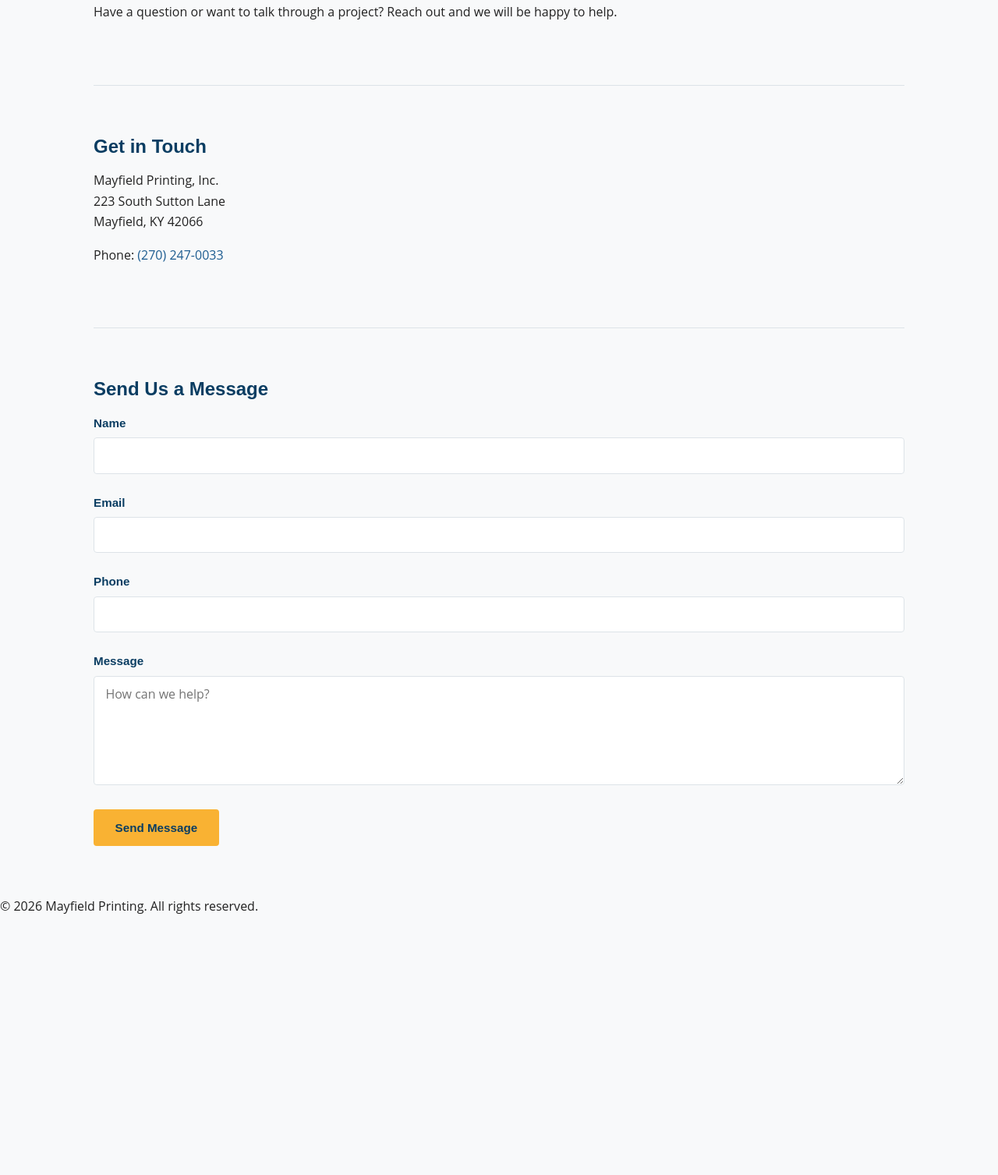
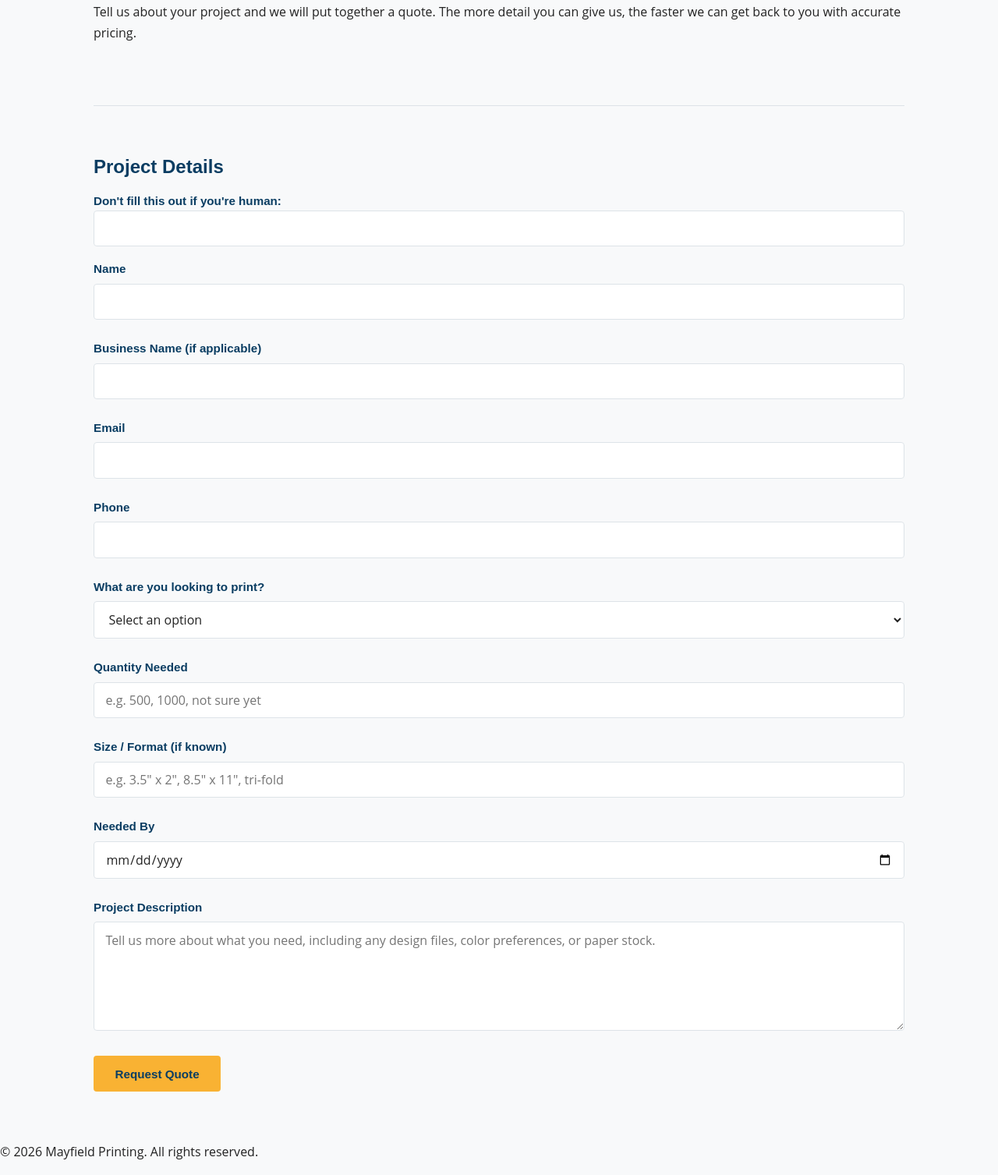
Before and after one commit to CadeR69/Programmer-2026, a plain HTML site: page mayfield-printing/pages/quote.html in a window 1280 px wide. Shown: the part 166-1673 px from the top of the page at 78% size. Before the commit the page ends 1357 px from the top, so only its background shows below. Drawn offline with Linux system fonts and the light colour scheme.

Commit message:
Resolve critical review findings: build real quote form, real privacy policy, remove unused products.html stub

```diff
--- a/mayfield-printing/pages/quote.html
+++ b/mayfield-printing/pages/quote.html
@@ -3,7 +3,7 @@
 <head>
     <meta charset="UTF-8">
     <meta name="viewport" content="width=device-width, initial-scale=1">
-    <title>Contact Us | Mayfield Printing</title>
+    <title>Request a Quote | Mayfield Printing</title>
 
     <link rel="stylesheet" href="../css/variables.css">
     <link rel="stylesheet" href="../css/style.css">
@@ -37,34 +37,31 @@
 
     <main id="main">
         <section>
-            <h2>Contact Us</h2>
+            <h2>Request a Quote</h2>
 
             <p>
-                Have a question or want to talk through a project? Reach out and we will be happy to help.
+                Tell us about your project and we will put together a quote. The more detail you can give us, the faster we can get back to you with accurate pricing.
             </p>
         </section>
 
         <section>
-            <h2>Get in Touch</h2>
+            <h2>Project Details</h2>
 
-            <p>
-                Mayfield Printing, Inc.<br>
-                223 South Sutton Lane<br>
-                Mayfield, KY 42066
-            </p>
+            <form name="quote" method="POST" data-netlify="true" netlify-honeypot="bot-field">
+                <input type="hidden" name="form-name" value="quote">
 
-            <p>
-                Phone: <a href="tel:+12702470033">(270) 247-0033</a>
-            </p>
-        </section>
+                <p class="visually-hidden">
+                    <label>Don't fill this out if you're human: <input name="bot-field"></label>
+                </p>
 
-        <section>
-            <h2>Send Us a Message</h2>
-
-            <form>
                 <div class="form-group">
                     <label for="name">Name</label>
                     <input type="text" id="name" name="name" required>
+                </div>
+
+                <div class="form-group">
+                    <label for="business">Business Name (if applicable)</label>
+                    <input type="text" id="business" name="business">
                 </div>
 
                 <div class="form-group">
@@ -78,11 +75,39 @@
                 </div>
 
                 <div class="form-group">
-                    <label for="message">Message</label>
-                    <textarea id="message" name="message" placeholder="How can we help?" required></textarea>
+                    <label for="project-type">What are you looking to print?</label>
+                    <select id="project-type" name="project-type" required>
+                        <option value="">Select an option</option>
+                        <option value="business-essentials">Business Cards, Letterheads & Envelopes</option>
+                        <option value="marketing-materials">Brochures, Newsletters & Flyers</option>
+                        <option value="forms-labels">Forms & Labels</option>
+                        <option value="bound-materials">Books, Magazines & Catalogs</option>
+                        <option value="design-help">I need design help / not sure yet</option>
+                        <option value="other">Something else</option>
+                    </select>
                 </div>
 
-                <button type="submit" class="btn btn-primary">Send Message</button>
+                <div class="form-group">
+                    <label for="quantity">Quantity Needed</label>
+                    <input type="text" id="quantity" name="quantity" placeholder="e.g. 500, 1000, not sure yet">
+                </div>
+
+                <div class="form-group">
+                    <label for="size">Size / Format (if known)</label>
+                    <input type="text" id="size" name="size" placeholder="e.g. 3.5&quot; x 2&quot;, 8.5&quot; x 11&quot;, tri-fold">
+                </div>
+
+                <div class="form-group">
+                    <label for="deadline">Needed By</label>
+                    <input type="date" id="deadline" name="deadline">
+                </div>
+
+                <div class="form-group">
+                    <label for="message">Project Description</label>
+                    <textarea id="message" name="message" placeholder="Tell us more about what you need, including any design files, color preferences, or paper stock." required></textarea>
+                </div>
+
+                <button type="submit" class="btn btn-primary">Request Quote</button>
             </form>
         </section>
     </main>
```
Also changed, not shown: mayfield-printing/pages/privacy.html (+114 -1 lines), mayfield-printing/pages/products.html (deleted, +0 -1 lines).
